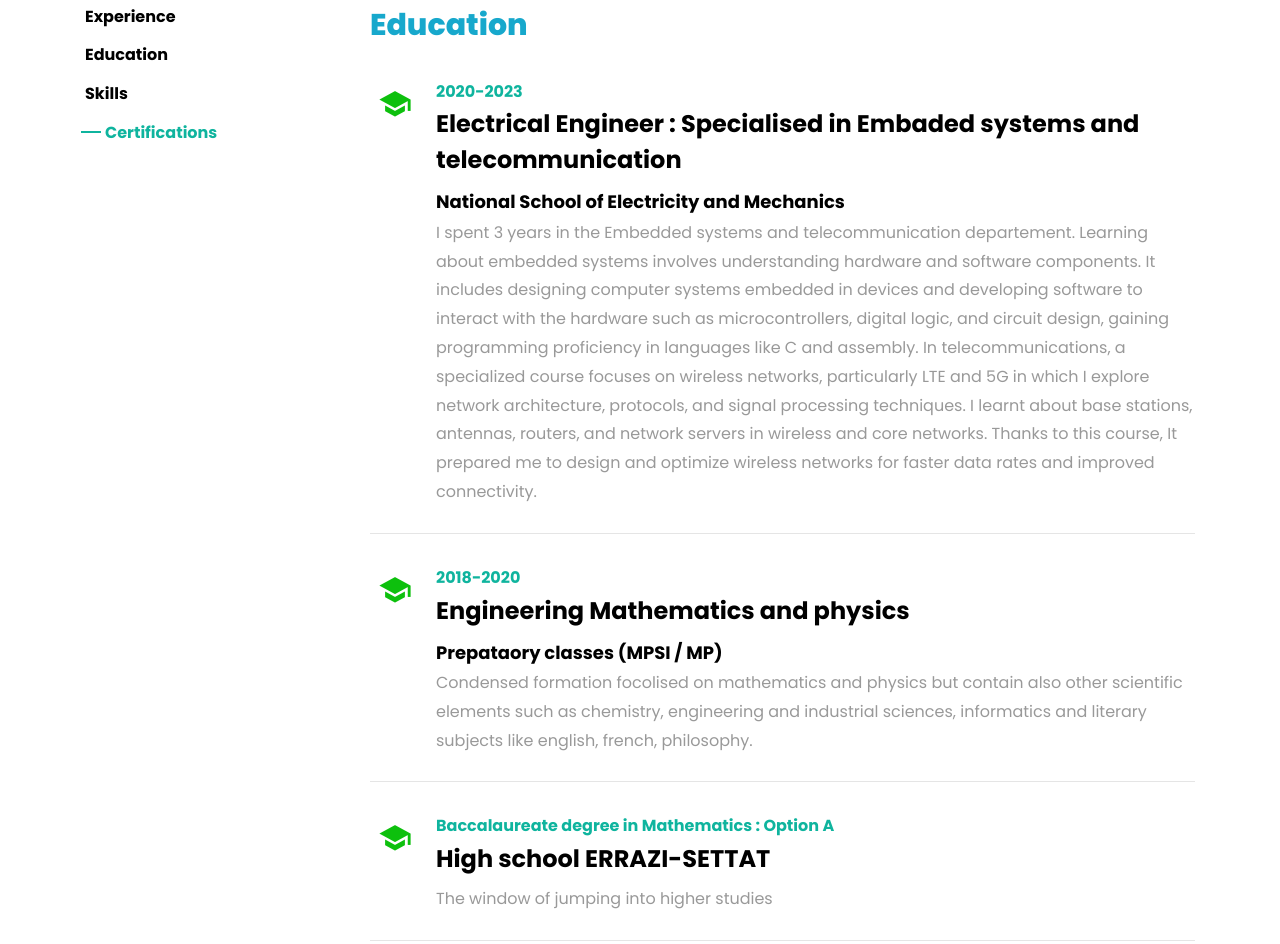
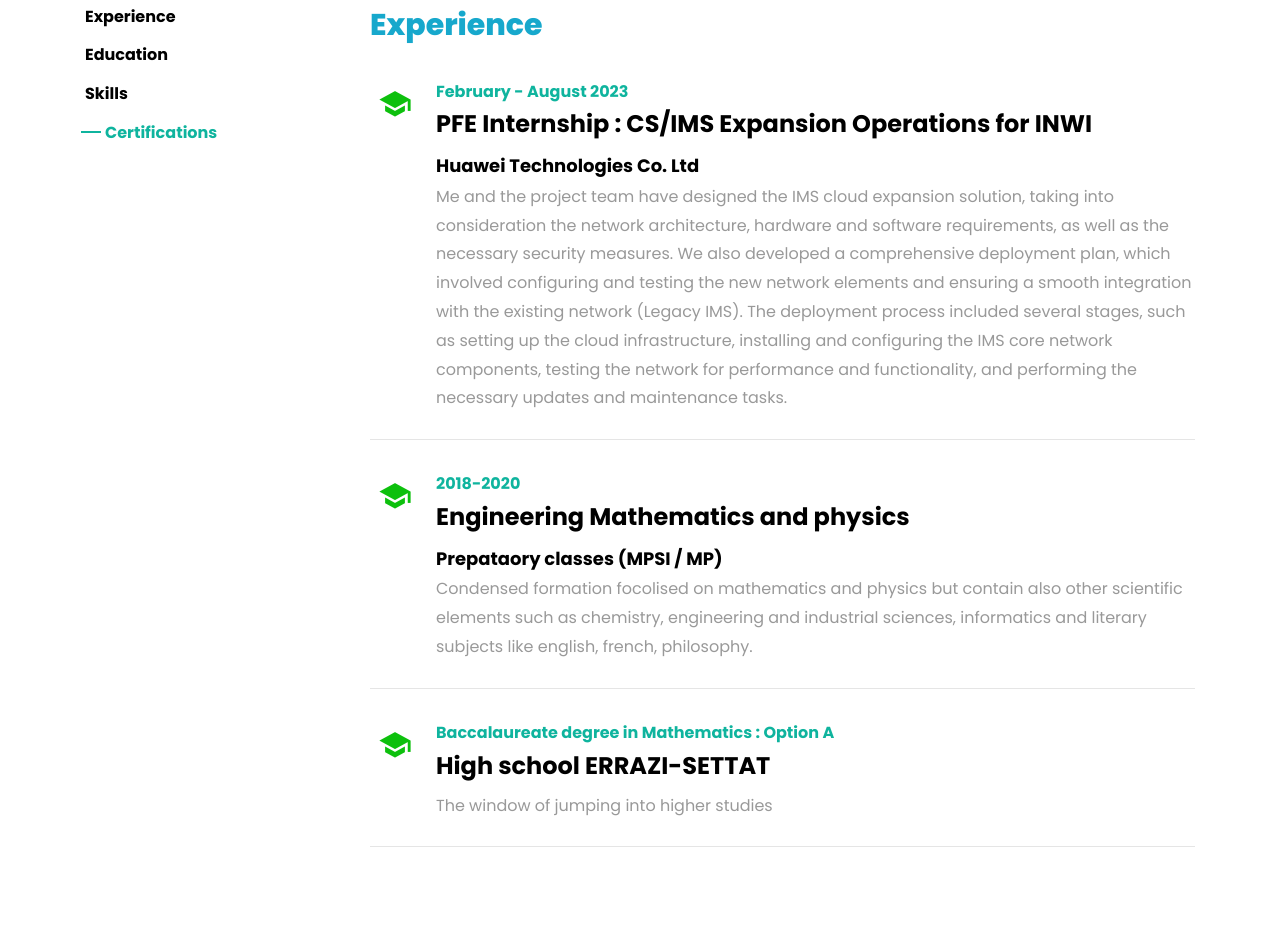
Before and after one commit to Redoneoutman/radouane.github.io, a website with bundled scripts: page index.html in a window 1280 px wide. Shown: the part 1550-2494 px from the top of the page. Built offline with nearby package versions, Linux system fonts and the light colour scheme; some packages are replaced by stand-ins of ours; a script that the page names is missing; files whose address does not match are found by name.

Commit message:
Update index.html

```diff
--- a/index.html
+++ b/index.html
@@ -108,7 +108,7 @@
 		            <ul class="about-info mt-4 px-md-0 px-2">
 		            	<li class="d-flex"><span>Name:</span> <span>RADOUANE Othmane</span></li>
 		            	<li class="d-flex"><span>Date of birth:</span> <span>Oct 10, 2000</span></li>
-		            	<li class="d-flex"><span>Address:</span> <span>Casablanca-Settat morroco</span></li>
+		            	<li class="d-flex"><span>Address:</span> <span>Casablanca-Settat Morocco</span></li>
 		            	<li class="d-flex"><span>Personal Email:</span> <span>radouane.othmane1010@gmail.com</span></li>
 		            	<li class="d-flex"><span>Professional Email: </span> <span>othmane.radouane.etu20@ensem.ac.ma</span></li>
 		            	<li class="d-flex"><span>Phone: </span> <span>+212 771473905</span></li>
@@ -137,7 +137,7 @@
 				    <nav id="navi">
 					    <ul>
 						<li><a href="#page-1">Experience</a></li>
-					     	<li><a href="#page-1">Education</a></li>
+					     	<li><a href="#page-2">Education</a></li>
 					     	<li><a href="#page-3">Skills</a></li>
 					    	<li><a href="#page-4">Certifications</a></li>
 					    </ul>
@@ -145,6 +145,45 @@
 					</div>
 					<div class="col-md-9">
 					  <div id="page-1" class= "page one">
+					  	<h2 class="heading">Experience</h2>
+					    <div class="resume-wrap d-flex ftco-animate">
+					    	<div class="icon d-flex align-items-center justify-content-center">
+					    		<span class="icon-school "></span>
+					    	</div>
+					    	<div class="text pl-3">
+		    					<span class="date">February - August 2023</span>
+		    					<h2>PFE Internship : CS/IMS Expansion Operations for INWI </h2>
+		    					<span class="position">Huawei Technologies Co. Ltd</span>
+		    					<p> Me and the project team have designed the IMS cloud expansion solution, taking into consideration the network architecture, hardware and software requirements, as well as the necessary security measures.
+							We also developed a comprehensive deployment plan, which involved configuring and testing the new network elements and ensuring a smooth integration with the existing network (Legacy IMS).
+							The deployment process included several stages, such as setting up the cloud infrastructure, installing and configuring the IMS core network components, testing the network for performance and functionality, and performing the necessary updates and maintenance tasks.</p>
+	    					</div>
+	    				</div>
+	    				<div class="resume-wrap d-flex ftco-animate">
+	    					<div class="icon d-flex align-items-center justify-content-center">
+					    		<span class="icon-school"></span>
+					    	</div>
+					    	<div class="text pl-3">
+		    					<span class="date">2018-2020</span>
+		    					<h2>Engineering Mathematics and physics </h2>
+		    					<span class="position">Prepataory classes (MPSI / MP)</span>
+		    					<p> Condensed formation focolised on mathematics and physics but contain also other scientific elements such as chemistry, engineering and industrial sciences, informatics and literary subjects like english, french, philosophy.</p>
+		    				</div>
+	    				</div>
+	    				<div class="resume-wrap d-flex ftco-animate">
+	    					<div class="icon d-flex align-items-center justify-content-center">
+					    		<span class="icon-school"></span>
+					    	</div>
+					    	<div class="text pl-3">
+		    					<span class="date"> Baccalaureate degree in Mathematics : Option A</span>
+		    					<h2>High school ERRAZI-SETTAT</h2>
+		    					<span class="position"></span>
+		    					<p> The window of jumping into higher studies </p>
+		    				</div>
+	    				</div>
+					  </div>
+					<div class="col-md-9">
+					  <div id="page-2" class= "page one">
 					  	<h2 class="heading">Education</h2>
 					    <div class="resume-wrap d-flex ftco-animate">
 					    	<div class="icon d-flex align-items-center justify-content-center">
```
